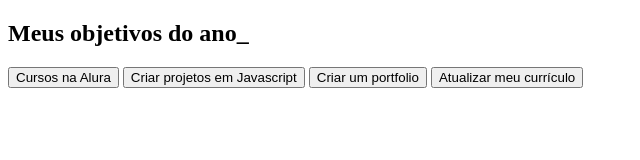
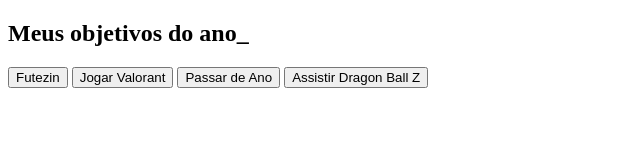
Before and after one commit to MatheusNuneszx/vccode3e, a plain HTML site: page index.html in a window 1280 px wide. Shown: the whole page, without its empty margins (0-640 px from the left). Drawn offline with Linux system fonts and the light colour scheme.

Commit message:
Add files via upload

```diff
--- a/index.html
+++ b/index.html
@@ -12,10 +12,10 @@
     <section class="conteudo-principal">
         <h2 class="titulo-principal">Meus objetivos do ano<span>_</span></h2>
         <div class="botoes">
-            <button class="botao">Cursos na Alura</button>
-            <button class="botao">Criar projetos em Javascript</button>
-            <button class="botao">Criar um portfolio</button>
-            <button class="botao">Atualizar meu currículo</button>
+            <button class="botao">Futezin</button>
+            <button class="botao">Jogar Valorant</button>
+            <button class="botao">Passar de Ano</button>
+            <button class="botao">Assistir Dragon Ball Z</button>
         </div>
     </section>
 </body>
```
